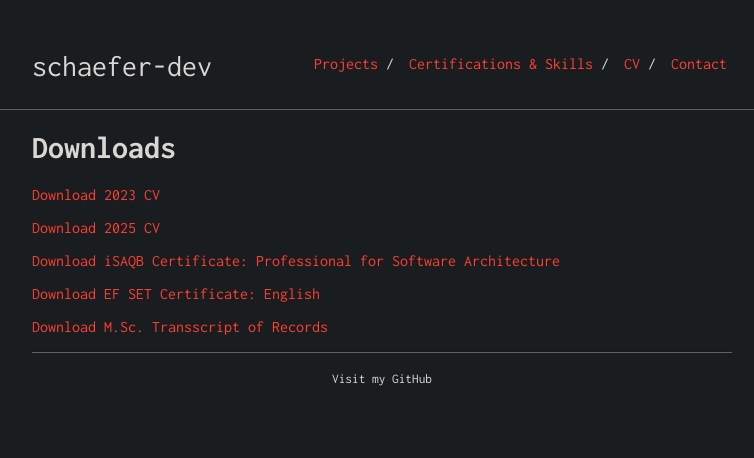
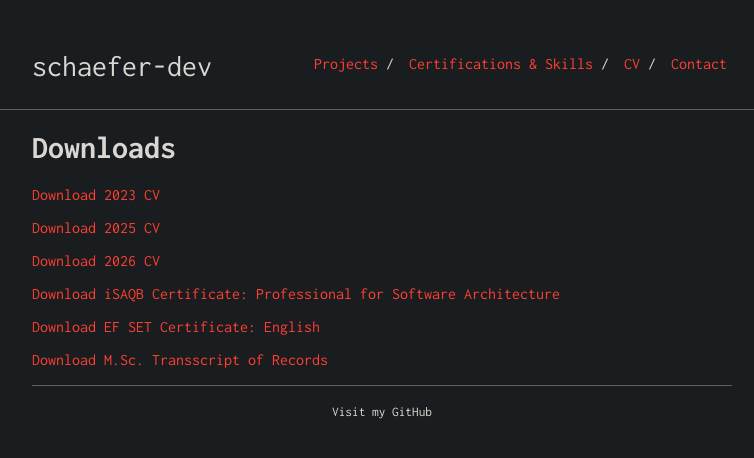
Before and after one commit to schaefer-dev/schaefer-dev.github.io, a Jekyll site: the page built from cv.md, in a window 1280 px wide. Shown: the top 458 px of the page, without its empty margins (258-1012 px from the left). Built offline with Jekyll 4.4.1, drawn with Linux system fonts in a browser that asks for light colours.

Commit message:
Added updated cv

```diff
--- a/cv.md
+++ b/cv.md
@@ -10,6 +10,8 @@ description: "Download links for my CV, aquired certificates and my university t
 
 [Download 2025 CV](https://schaefer-dev.de/cv_07_2025.pdf)
 
+[Download 2026 CV](https://schaefer-dev.de/cv_09_2026.pdf)
+
 [Download iSAQB Certificate: Professional for Software Architecture](https://schaefer-dev.de/iSAQB_Architecture_Certificate.pdf)
 
 [Download EF SET Certificate: English](https://schaefer-dev.de/EF_SET_Certificate.pdf)
```
Also changed, not shown: 1 other file.
